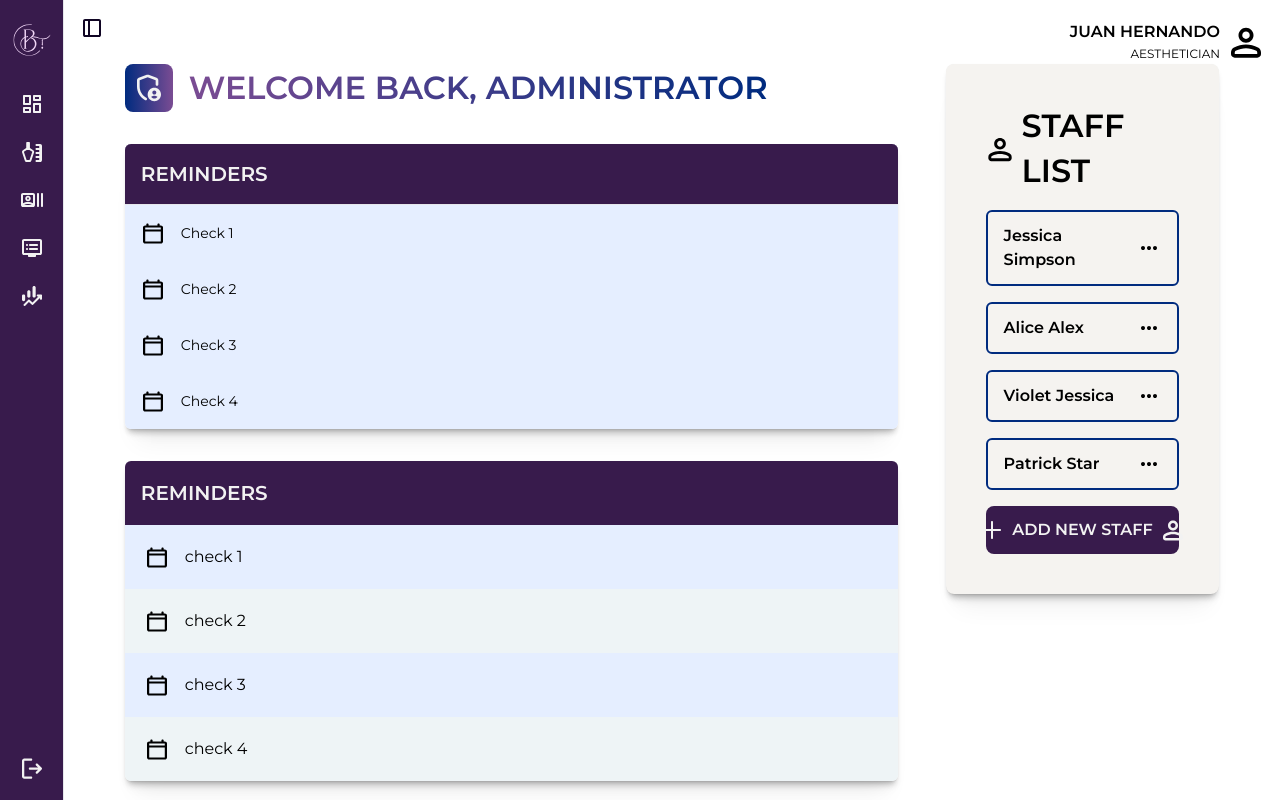
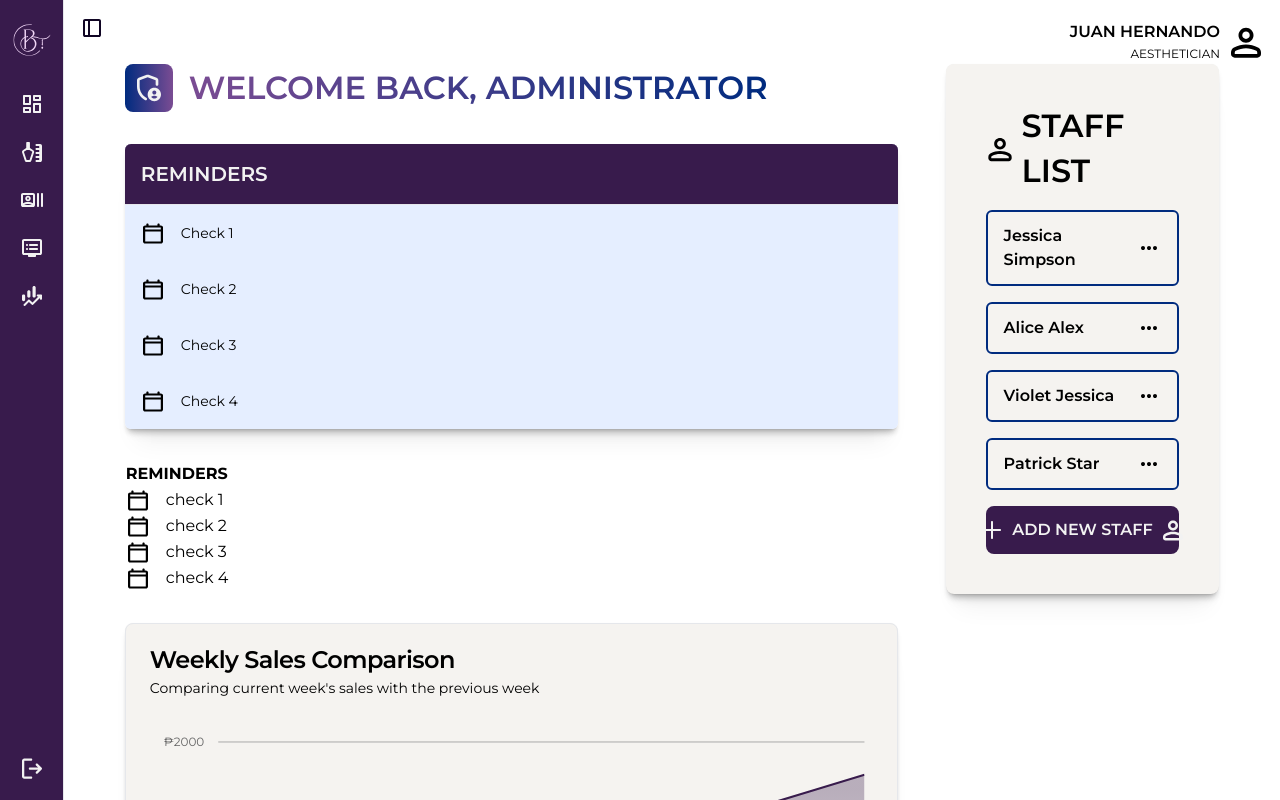
Before and after one commit to SoftwareEnginneringBeautox/testRepository, a React (Vite) app in the folder client/: page /AdminDashboard in a window 1280 px wide. Shown: the top 800 px of the page. Built offline with nearby package versions, Linux system fonts and the light colour scheme.

Commit message:
Removed PRISM-table class and imported Table component

```diff
--- a/client/src/components/ui/Input.jsx
+++ b/client/src/components/ui/Input.jsx
@@ -1,19 +1,46 @@
-import * as React from "react"
+import * as React from "react";
 
-import { cn } from "@/lib/utils"
+import { cn } from "@/lib/utils";
+
+const InputContainer = React.forwardRef(
+  ({ className, type, ...props }, ref) => {
+    return (
+      <div
+        type={type}
+        className={cn("flex gap-2", className)}
+        ref={ref}
+        {...props}
+      />
+    );
+  }
+);
+InputContainer.displayName = "InputContainer";
 
 const Input = React.forwardRef(({ className, type, ...props }, ref) => {
   return (
-    (<input
+    <input
       type={type}
       className={cn(
         "flex h-10 w-full rounded-md border border-neutral-200 bg-white px-3 py-2 text-base ring-offset-white file:border-0 file:bg-transparent file:text-sm file:font-medium file:text-neutral-950 placeholder:text-neutral-500 focus-visible:outline-none focus-visible:ring-2 focus-visible:ring-neutral-950 focus-visible:ring-offset-2 disabled:cursor-not-allowed disabled:opacity-50 md:text-sm dark:border-neutral-800 dark:bg-neutral-950 dark:ring-offset-neutral-950 dark:file:text-neutral-50 dark:placeholder:text-neutral-400 dark:focus-visible:ring-neutral-300",
         className
       )}
       ref={ref}
-      {...props} />)
+      {...props}
+    />
   );
-})
-Input.displayName = "Input"
+});
+Input.displayName = "Input";
 
-export { Input }
+const InputLabel = React.forwardRef(({ className, type, ...props }, ref) => {
+  return (
+    <label
+      type={type}
+      className={cn("text-sm font-semibold", className)}
+      ref={ref}
+      {...props}
+    />
+  );
+});
+InputLabel.displayName = "InputLabel";
+
+export { Input, InputLabel };
--- a/client/src/index.css
+++ b/client/src/index.css
@@ -22,35 +22,6 @@
 
 /* ========================================================================================= */
 
-/* PRISM Table */
-
-.PRISM-table {
-  @apply table-fixed rounded-md text-center w-full shadow-custom overflow-hidden;
-}
-
-.PRISM-table > thead {
-  @apply bg-lavender-400;
-}
-
-.PRISM-table > thead > tr {
-  @apply text-customNeutral-100 leading-8 font-semibold text-[1.25rem];
-}
-
-.PRISM-table > thead > tr > th {
-  @apply font-semibold p-4;
-}
-
-.PRISM-table > tbody > tr:nth-child(odd) {
-  @apply bg-reflexBlue-100;
-}
-
-.PRISM-table > tbody > tr:nth-child(even) {
-  @apply bg-faintingLight-100;
-}
-
-.PRISM-table > tbody > tr > td {
-  @apply p-5;
-}
 
 /* ========================================================================================= */
 
--- a/client/src/pages/StaffDashboard.jsx
+++ b/client/src/pages/StaffDashboard.jsx
@@ -37,6 +37,8 @@ import {
   TableHeader,
   TableRow
 } from "@/components/ui/Table";
+
+import { Input } from "@/components/ui/Input";
 
 import EditIcon from "@/assets/icons/EditIcon";
 import DeleteIcon from "@/assets/icons/DeleteIcon";
@@ -252,6 +254,7 @@ function StaffDashboard() {
         </Table>
         <br />
       </div>
+      <Input />
     </div>
   );
 }
```
